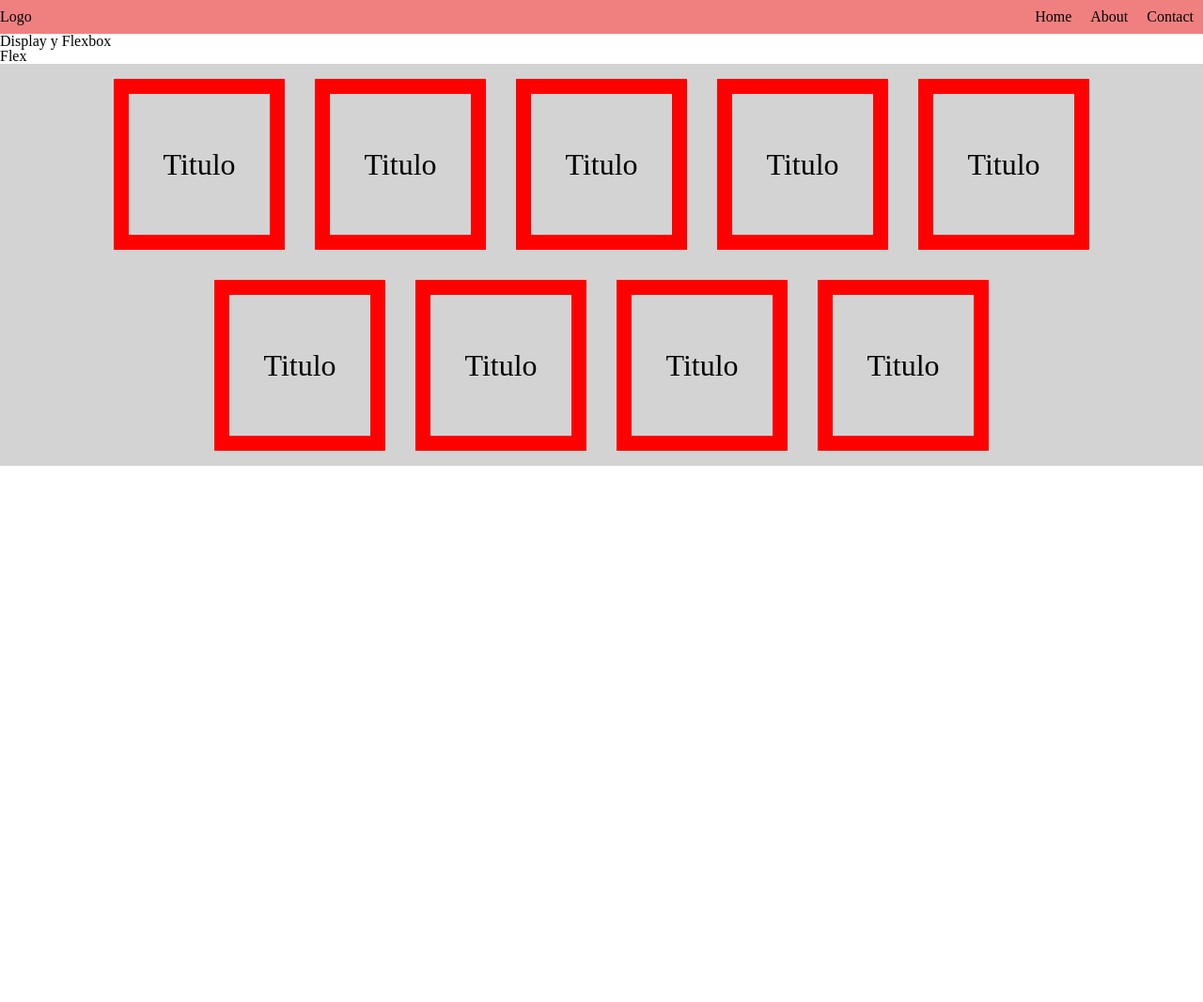
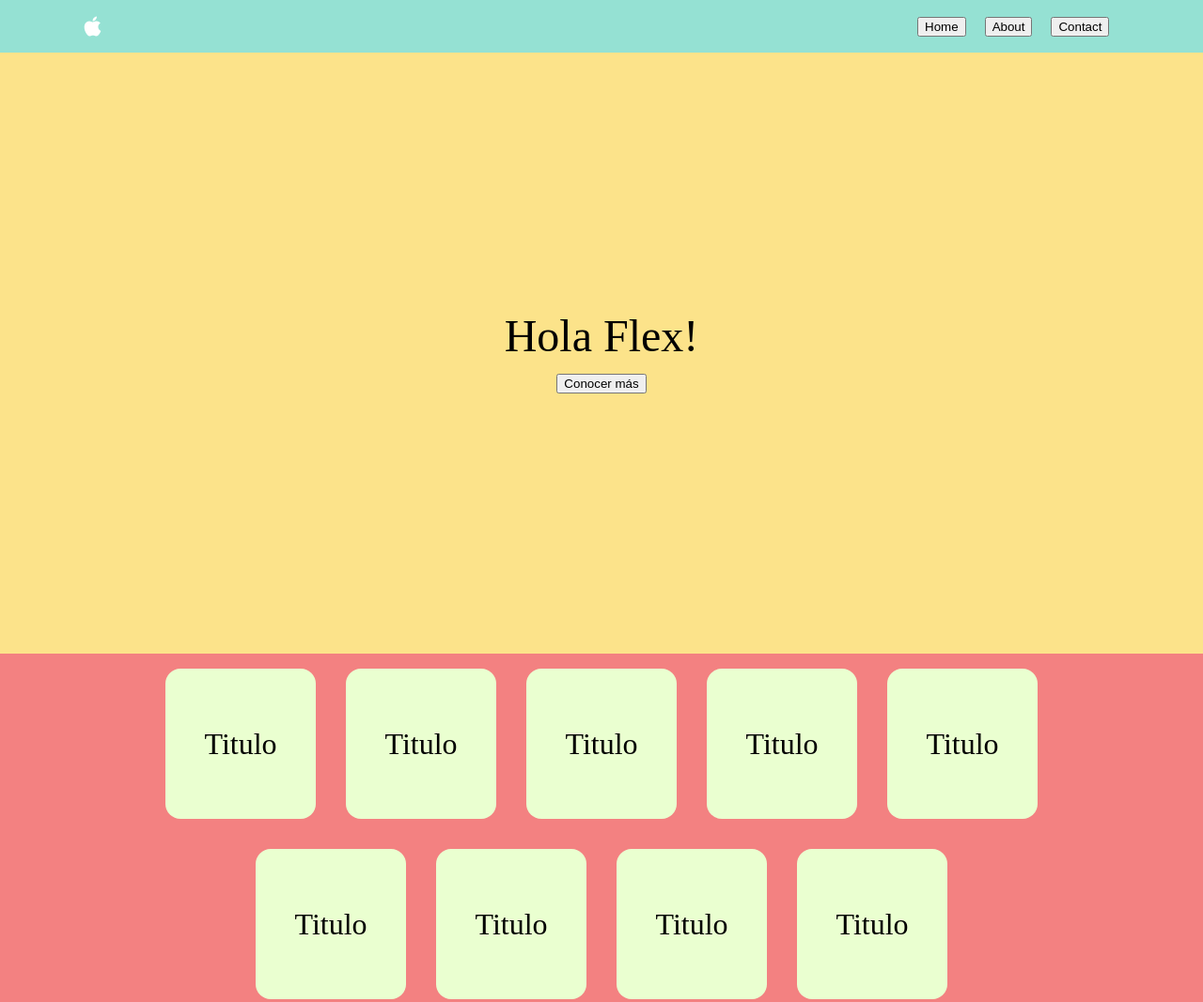
Before and after one commit to diegograssino/rcs-43i-flex, a plain HTML site: page index.html in a window 1280 px wide. Shown: the top 1067 px of the page at 94% size. Before the commit the page ends 800 px from the top, so only its background shows below. Drawn offline with Linux system fonts and the light colour scheme; a web font is replaced by a local one.

Commit message:
Fin de la clase

```diff
--- /dev/null
+++ b/css/colors.css
@@ -0,0 +1,4 @@
+:root {
+	--primary: ligthblue;
+	--secondary: ligthgrey;
+}
--- a/css/globals.css
+++ b/css/globals.css
@@ -1,3 +1,49 @@
+/* font-family: 'Kufam';
+font-family: 'Noto-Sans-JP'; */
+
+body {
+	font-family: 'Noto-Sans-JP';
+	background-color: #F38181;
+	display: flex;
+	flex-direction: column;
+	min-height: 100vh;
+}
+
+nav,
+header,
+main,
+footer {
+	/* Medidas relativas a nivel pantalla: viewports o % */
+	padding: 0% 7%;
+}
+
+nav {
+	height: 7vh;
+}
+
+header {
+	height: 80vh;
+	background-color: #FCE38A;
+}
+
+h1,
+h2,
+h3,
+h4 {
+	font-family: 'Kufam';
+}
+
+h1 {
+	font-size: 3rem;
+	margin-bottom: 1rem;
+}
+
+footer {
+	margin-top: auto;
+	background-color: #FCE38A;
+	height: 12vh;
+}
+
 .d-block {
 	display: block;
 	border: 1px solid black;
@@ -12,39 +58,47 @@
 .d-inline-block {
 	display: inline-block;
 	border: 1px solid black;
-	margin: 16px;
-	padding: 16px;
+	margin: 1rem;
+	padding: 1rem;
 }
 
 .d-flex {
 	display: flex;
 }
 
+.flex-center {
+	justify-content: center;
+	align-items: center;
+}
+
+.flex-column {
+	flex-direction: column;
+}
+
 .card-list {
 	flex-direction: row;
 	flex-wrap: wrap;
-	background-color: lightgray;
 	justify-content: center;
 	align-items: center;
 	/* height: 1000px; */
 }
 
 .card {
-	width: 150px;
-	height: 150px;
-	border: 16px solid red;
-	margin: 16px;
-	font-size: 32px;
+	border-radius: 1rem;
+	width: 10rem;
+	height: 10rem;
+	margin: 1rem;
+	font-size: 2rem;
 	justify-content: center;
 	align-items: center;
 	background-image: url("http:");
+	background-color: #EAFFD0;
 }
 
 .navbar {
 	justify-content: space-between;
 	align-items: center;
-	margin-top: 0;
-	background-color: lightcoral;
+	background-color: #95E1D3;
 }
 
 .nav-btn {
@@ -52,5 +106,10 @@
 }
 
 .nav-option {
-	margin: 10px;
+	margin: .625rem;
 }
+
+.logo {
+	font-size: 1.5rem;
+	color: white;
+}
--- a/index.html
+++ b/index.html
@@ -9,22 +9,28 @@
 	<!-- Importacion de CSS -->
 	<link rel="stylesheet" href="css/index.css">
 	<!-- Utilizacion de fuentes de Google -->
+	<link href="https://fonts.googleapis.com/css?family=Kufam|Noto-Sans-JP" rel="stylesheet">
+	<!-- Fontawesome -->
+	<script src="https://kit.fontawesome.com/405d5358c0.js" crossorigin="anonymous"></script>
+
 </head>
 
 <body>
-	<header>
 	<nav class="d-flex navbar">
-			<div class="logo-id logo">Logo</div>
+		<div class="logo">
+			<i class="fa-brands fa-apple"></i>
+		</div>
 		<div>
 			<ul class="d-flex nav-btn">
-					<li class="nav-option">Home</li>
-					<li class="nav-option">About</li>
-					<li class="nav-option">Contact</li>
+				<li class="nav-option"><button>Home</button></li>
+				<li class="nav-option"><button>About</button></li>
+				<li class="nav-option"><button>Contact</button></li>
 			</ul>
 		</div>
-
 	</nav>
-		<h1>Display y Flexbox</h1>
+	<header class="d-flex flex-center flex-column">
+		<h1>Hola Flex!</h1>
+		<button>Conocer más</button>
 	</header>
 	<main>
 		<!-- <section>
@@ -43,40 +49,39 @@
 
 		</section> -->
 		<section>
-			<h2>Flex</h2>
 			<div class="d-flex card-list">
 				<article class="card d-flex">
-					<div>Titulo</div>
+					<h3>Titulo</h3>
 				</article>
 				<article class="card d-flex">
-					<div>Titulo</div>
+					<h3>Titulo</h3>
 				</article>
 				<article class="card d-flex">
-					<div>Titulo</div>
+					<h3>Titulo</h3>
 				</article>
 				<article class="card d-flex">
-					<div>Titulo</div>
+					<h3>Titulo</h3>
 				</article>
 				<article class="card d-flex">
-					<div>Titulo</div>
+					<h3>Titulo</h3>
 				</article>
 				<article class="card d-flex">
-					<div>Titulo</div>
+					<h3>Titulo</h3>
 				</article>
 				<article class="card d-flex">
-					<div>Titulo</div>
+					<h3>Titulo</h3>
 				</article>
 				<article class="card d-flex">
-					<div>Titulo</div>
+					<h3>Titulo</h3>
 				</article>
 				<article class="card d-flex">
-					<div>Titulo</div>
+					<h3>Titulo</h3>
 				</article>
 			</div>
 		</section>
 
 	</main>
-	<!-- <footer>Footer</footer> -->
+	<footer>Footer</footer>
 </body>
 
 </html>
```
Lines whose indentation alone changed are shown as unchanged.
